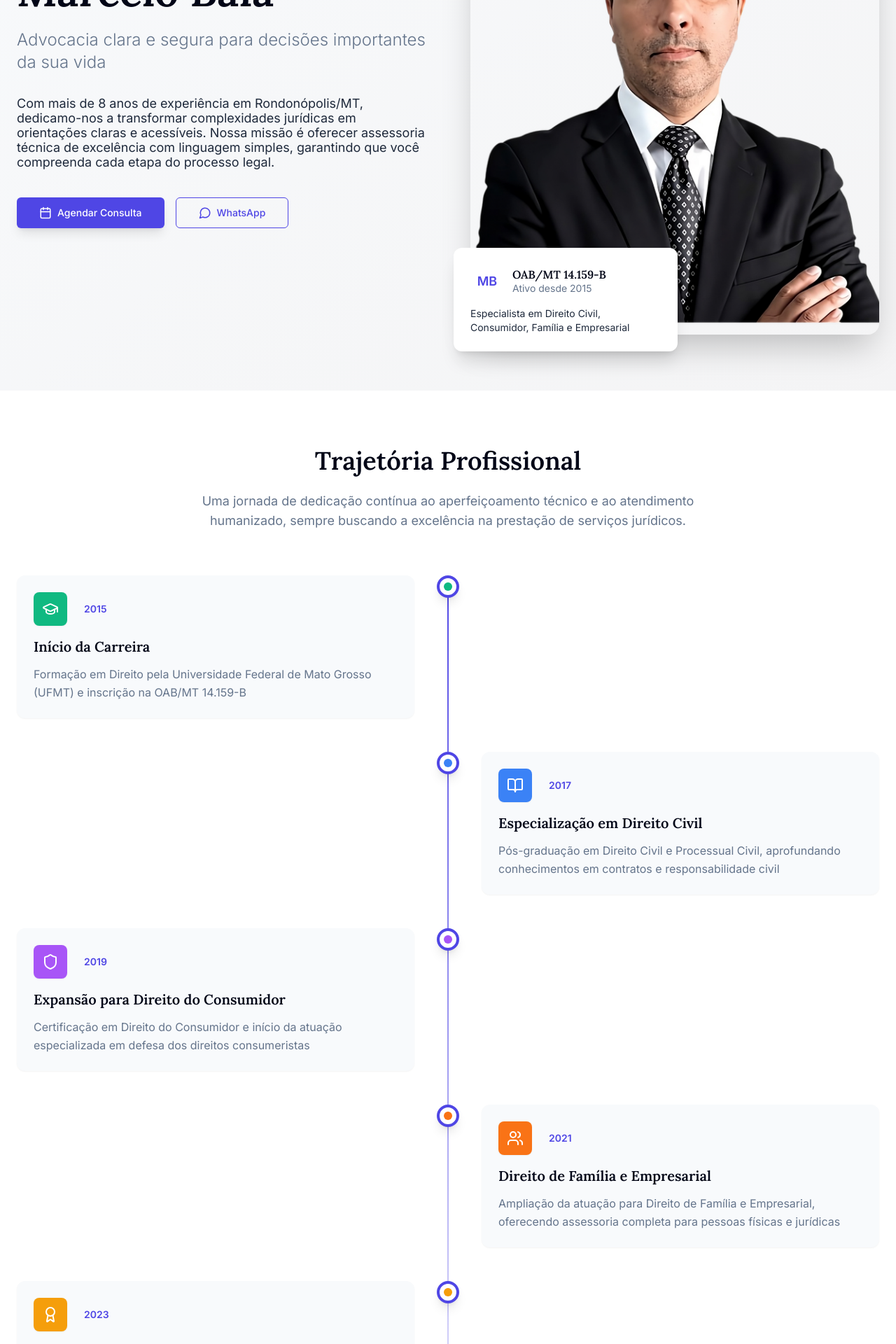
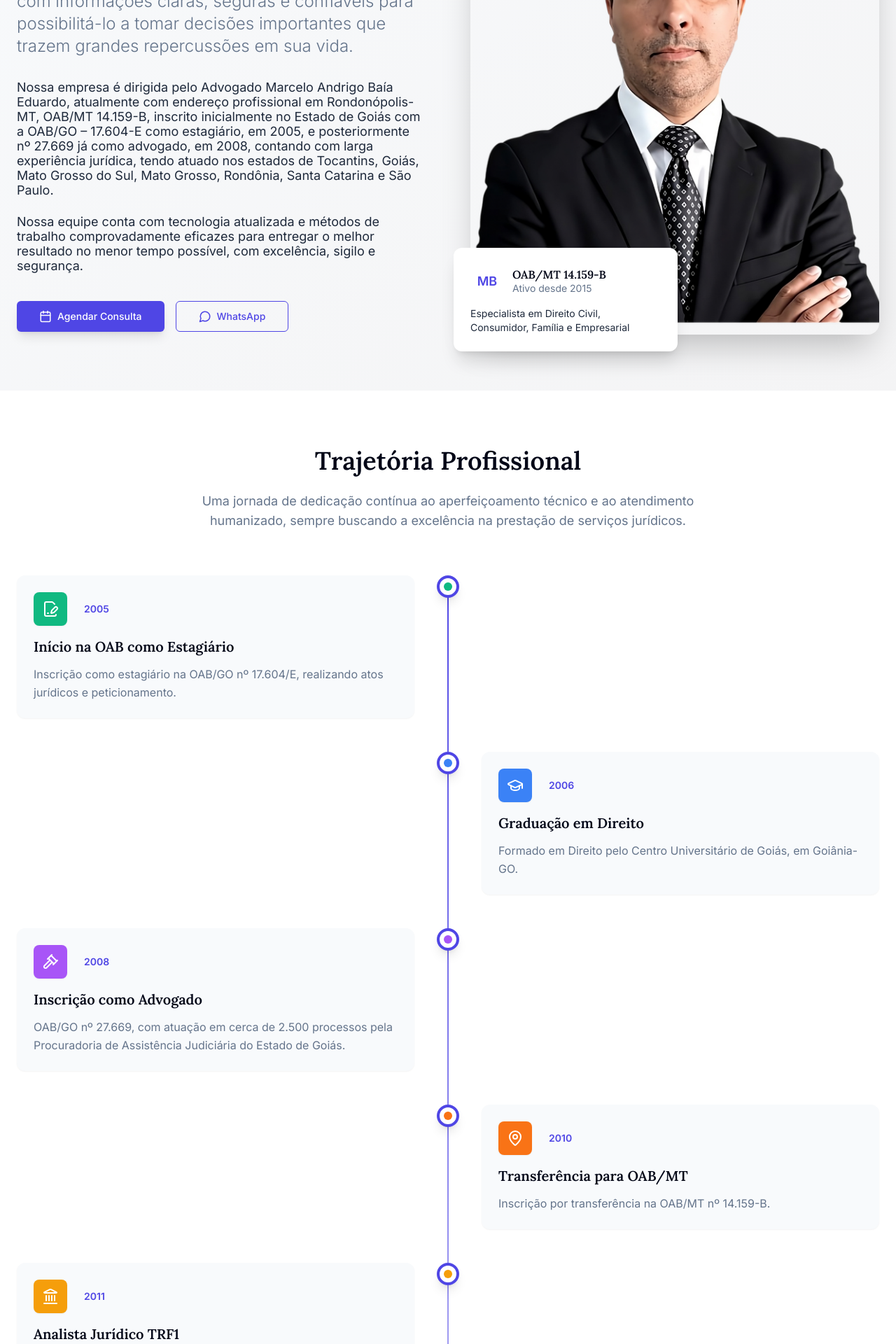
Before and after one commit to xIceWizarDx/Marcelo_Advocacia, a React (Vite) app: page /sobre-marcelo-baia in a window 1280 px wide. Shown: the part 380-2300 px from the top of the page at 70% size. Built offline with nearby package versions, Linux system fonts and the light colour scheme.

Commit message:
Atualiza conteúdo da página Sobre Nós

```diff
--- a/src/pages/sobre-marcelo-baia/components/CredentialsSection.jsx
+++ b/src/pages/sobre-marcelo-baia/components/CredentialsSection.jsx
@@ -44,32 +44,33 @@ const CredentialsSection = () => {
     }
   ];
 
-  const achievements = [
-    {
-      title: "Palestrante Jurídico",
-      description: "Participação em eventos e seminários sobre Direito Civil e do Consumidor",
-      count: "15+",
-      label: "Palestras"
-    },
-    {
-      title: "Casos Resolvidos",
-      description: "Histórico de sucesso em diversas áreas do direito",
-      count: "500+",
-      label: "Casos"
-    },
-    {
-      title: "Anos de Experiência",
-      description: "Dedicação contínua à advocacia em Rondonópolis/MT",
-      count: "8+",
-      label: "Anos"
-    },
-    {
-      title: "Clientes Atendidos",
-      description: "Pessoas físicas e jurídicas assessoradas com excelência",
-      count: "300+",
-      label: "Clientes"
-    }
-  ];
+  // Achievements section temporarily disabled
+  // const achievements = [
+  //   {
+  //     title: "Palestrante Jurídico",
+  //     description: "Participação em eventos e seminários sobre Direito Civil e do Consumidor",
+  //     count: "15+",
+  //     label: "Palestras"
+  //   },
+  //   {
+  //     title: "Casos Resolvidos",
+  //     description: "Histórico de sucesso em diversas áreas do direito",
+  //     count: "500+",
+  //     label: "Casos"
+  //   },
+  //   {
+  //     title: "Anos de Experiência",
+  //     description: "Dedicação contínua à advocacia em Rondonópolis/MT",
+  //     count: "8+",
+  //     label: "Anos"
+  //   },
+  //   {
+  //     title: "Clientes Atendidos",
+  //     description: "Pessoas físicas e jurídicas assessoradas com excelência",
+  //     count: "300+",
+  //     label: "Clientes"
+  //   }
+  // ];
 
   return (
     <section className="py-20 bg-white">
@@ -152,7 +153,8 @@ const CredentialsSection = () => {
           </div>
         </div>
 
-        {/* Achievements */}
+        {/* Achievements section is temporarily disabled */}
+        {false && (
           <div className="bg-gradient-to-br from-slate-50 to-zinc-100 rounded-2xl p-8 lg:p-12">
             <h3 className="font-lora text-2xl font-semibold text-brand-primary mb-8 text-center">
               Números que Refletem a Experiência
@@ -179,6 +181,7 @@ const CredentialsSection = () => {
               ))}
             </div>
           </div>
+        )}
       </div>
     </section>
   );
--- a/src/pages/sobre-marcelo-baia/components/HeroSection.jsx
+++ b/src/pages/sobre-marcelo-baia/components/HeroSection.jsx
@@ -14,19 +14,19 @@ const HeroSection = ({ onContactClick, onWhatsAppClick }) => {
             </div>
 
             <h1 className="font-lora text-4xl lg:text-5xl xl:text-6xl font-bold text-brand-primary mb-6 leading-tight">
-              Marcelo Baía
+              Marcelo Baía Advocacia
             </h1>
 
             <p className="text-xl lg:text-2xl text-text-secondary font-light mb-8 leading-relaxed">
-              Advocacia clara e segura para decisões importantes da sua vida
+              Nossa missão é oferecer um trabalho profissional, com informações claras, seguras e confiáveis para possibilitá-lo a tomar decisões importantes que trazem grandes repercussões em sua vida.
             </p>
 
             <div className="prose prose-lg text-text-primary mb-10">
               <p>
-                Com mais de 8 anos de experiência em Rondonópolis/MT, dedicamo-nos a transformar
-                complexidades jurídicas em orientações claras e acessíveis. Nossa missão é
-                oferecer assessoria técnica de excelência com linguagem simples, garantindo
-                que você compreenda cada etapa do processo legal.
+                Nossa empresa é dirigida pelo Advogado Marcelo Andrigo Baía Eduardo, atualmente com endereço profissional em Rondonópolis-MT, OAB/MT 14.159-B, inscrito inicialmente no Estado de Goiás com a OAB/GO – 17.604-E como estagiário, em 2005, e posteriormente nº 27.669 já como advogado, em 2008, contando com larga experiência jurídica, tendo atuado nos estados de Tocantins, Goiás, Mato Grosso do Sul, Mato Grosso, Rondônia, Santa Catarina e São Paulo.
+              </p>
+              <p>
+                Nossa equipe conta com tecnologia atualizada e métodos de trabalho comprovadamente eficazes para entregar o melhor resultado no menor tempo possível, com excelência, sigilo e segurança.
               </p>
             </div>
 
--- a/src/pages/sobre-marcelo-baia/components/ProfessionalJourney.jsx
+++ b/src/pages/sobre-marcelo-baia/components/ProfessionalJourney.jsx
@@ -4,46 +4,74 @@ import Icon from '../../../components/AppIcon';
 const ProfessionalJourney = () => {
   const milestones = [
     {
-      year: "2015",
-      title: "Início da Carreira",
-      description: "Formação em Direito pela Universidade Federal de Mato Grosso (UFMT) e inscrição na OAB/MT 14.159-B",
-      icon: "GraduationCap",
+      year: "2005",
+      title: "Início na OAB como Estagiário",
+      description: "Inscrição como estagiário na OAB/GO nº 17.604/E, realizando atos jurídicos e peticionamento.",
+      icon: "FileSignature",
       color: "bg-emerald-500"
     },
     {
-      year: "2017",
-      title: "Especialização em Direito Civil",
-      description: "Pós-graduação em Direito Civil e Processual Civil, aprofundando conhecimentos em contratos e responsabilidade civil",
-      icon: "BookOpen",
+      year: "2006",
+      title: "Graduação em Direito",
+      description: "Formado em Direito pelo Centro Universitário de Goiás, em Goiânia-GO.",
+      icon: "GraduationCap",
       color: "bg-blue-500"
     },
     {
-      year: "2019",
-      title: "Expansão para Direito do Consumidor",
-      description: "Certificação em Direito do Consumidor e início da atuação especializada em defesa dos direitos consumeristas",
-      icon: "Shield",
+      year: "2008",
+      title: "Inscrição como Advogado",
+      description: "OAB/GO nº 27.669, com atuação em cerca de 2.500 processos pela Procuradoria de Assistência Judiciária do Estado de Goiás.",
+      icon: "Gavel",
       color: "bg-purple-500"
     },
     {
-      year: "2021",
-      title: "Direito de Família e Empresarial",
-      description: "Ampliação da atuação para Direito de Família e Empresarial, oferecendo assessoria completa para pessoas físicas e jurídicas",
-      icon: "Users",
+      year: "2010",
+      title: "Transferência para OAB/MT",
+      description: "Inscrição por transferência na OAB/MT nº 14.159-B.",
+      icon: "MapPin",
       color: "bg-orange-500"
     },
     {
-      year: "2023",
-      title: "Reconhecimento Profissional",
-      description: "Palestrante em eventos jurídicos regionais e membro ativo da Comissão de Direito Civil da OAB/MT 14.159-B",
-      icon: "Award",
+      year: "2011",
+      title: "Analista Jurídico TRF1",
+      description: "Aprovação no concurso de Analista Jurídico do Tribunal Regional Federal da 1ª Região.",
+      icon: "Landmark",
       color: "bg-amber-500"
     },
     {
-      year: "2024",
+      year: "2012",
+      title: "Pós-Graduação em Direito Público",
+      description: "Especialização em Direito Público Material pelo Centro Universitário de Araras-MG.",
+      icon: "BookOpenCheck",
+      color: "bg-indigo-500"
+    },
+    {
+      year: "2012",
+      title: "Início na Docência",
+      description: "Atuação como professor de Direito Civil, Processual Civil, Empresarial e Trabalhista.",
+      icon: "Users",
+      color: "bg-teal-500"
+    },
+    {
+      year: "2016",
       title: "Inovação Digital",
-      description: "Implementação de atendimento digital integrado e criação de conteúdo educativo para democratizar o acesso à informação jurídica",
-      icon: "Smartphone",
-      color: "bg-indigo-500"
+      description: "Implementação de virtualização de processos e soluções digitais.",
+      icon: "Laptop",
+      color: "bg-pink-500"
+    },
+    {
+      year: "2018",
+      title: "Procurador em Alto Garças-MT",
+      description: "Aprovação no concurso de Procurador Jurídico do Município de Alto Garças-MT.",
+      icon: "Award",
+      color: "bg-red-500"
+    },
+    {
+      year: "2023",
+      title: "Procurador em São José do Povo-MT",
+      description: "Aprovação no concurso de Procurador Jurídico do Município de São José do Povo-MT, com posse em 2024.",
+      icon: "CheckCircle",
+      color: "bg-green-500"
     }
   ];
 
```
Lines whose indentation alone changed are shown as unchanged.
